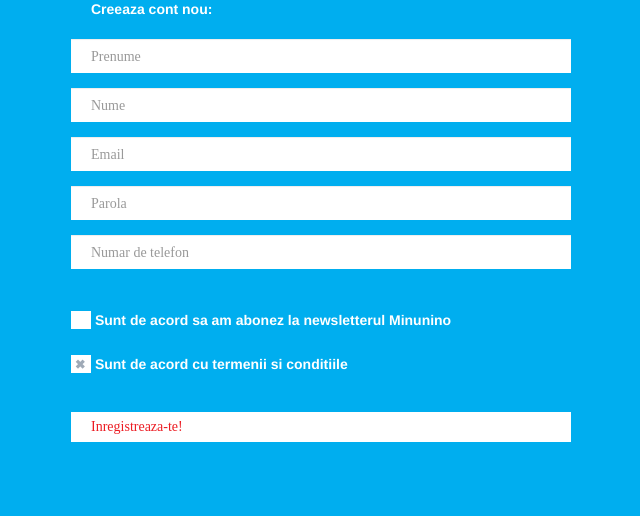
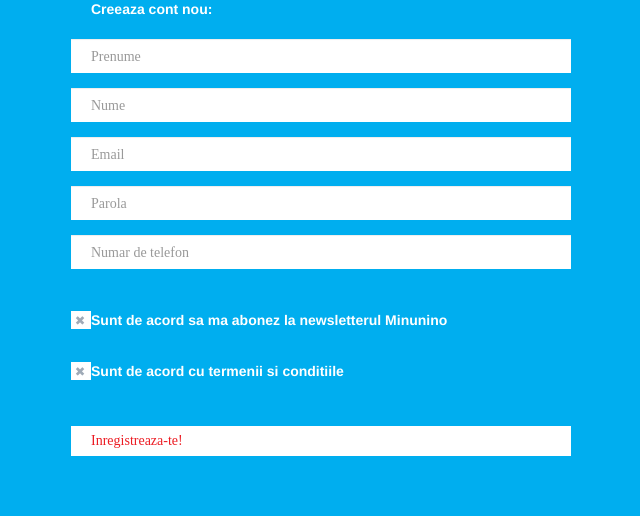
Before and after one commit to cataolt/santachat, a CodeIgniter app: page /database/index.php/main/login in a window 1280 px wide. Shown: the part 369-885 px from the top of the page, without its empty margins (319-959 px from the left). Before the commit the page ends 811 px from the top, so only its background shows below. Run offline with CodeIgniter, Linux system fonts and the light colour scheme; some libraries are stand-ins or nearby versions; some web fonts are replaced.

Commit message:
fix checkboxes

```diff
--- a/application/views/loginregister.php
+++ b/application/views/loginregister.php
@@ -54,14 +54,14 @@
                             <?php echo form_input(array('name'=>'phone', 'id'=> 'phone', 'placeholder'=>'Numar de telefon', 'class'=>'form-control', 'value'=> set_value('phone'))); ?>
                             <?php echo form_error('phone');?>
 
-                            <label class="remove-padding">
-                                <input type="checkbox" class="option-input checkbox"  name="subscribed"/>
-                                <span>Sunt de acord sa am abonez la newsletterul Minunino</span>
-                            </label>
-                            <label class="remove-padding">
-                                <input type="checkbox" class="option-input checkbox" CHECKED name="terms"/>
-                                <span>Sunt de acord cu termenii si conditiile</span>
-                            </label>
+<!--                            <label class="remove-padding">-->
+                                <input type="checkbox" class="option-input checkbox go-left" CHECKED name="subscribed"/>
+                                <label>Sunt de acord sa ma abonez la newsletterul Minunino</label>
+<!--                            </label>-->
+<!--                            <label class="remove-padding">-->
+                                <input type="checkbox" class="option-input checkbox go-left" CHECKED name="terms"/>
+                                <label>Sunt de acord cu termenii si conditiile</label>
+<!--                            </label>-->
                             <br/>
                             <br/>
                             <?php echo form_error('terms');?>
--- a/public/styles/style.css
+++ b/public/styles/style.css
@@ -248,7 +248,7 @@ body {
 
 .site-content label span {
     position: relative;
-    top: 7px;
+    padding-bottom: 10px;
 }
 
 .site-content form input {
@@ -687,3 +687,9 @@ text-decoration: none;
 .form-control{
     border-radius: 0;
 }
+
+.go-left {
+    float: left;
+    margin-bottom: 0 !important;
+    margin-right: 10px !important;
+}
```
